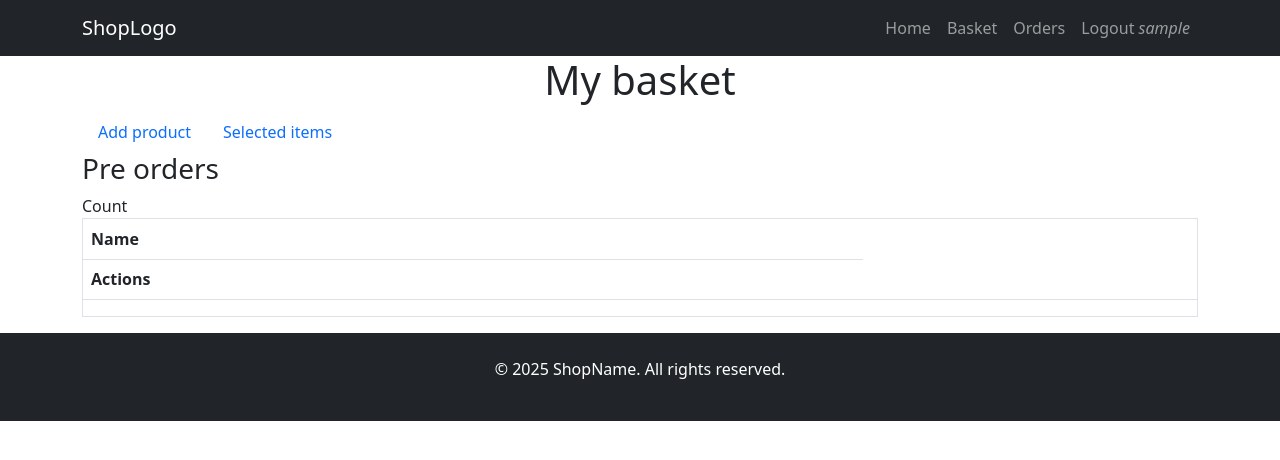
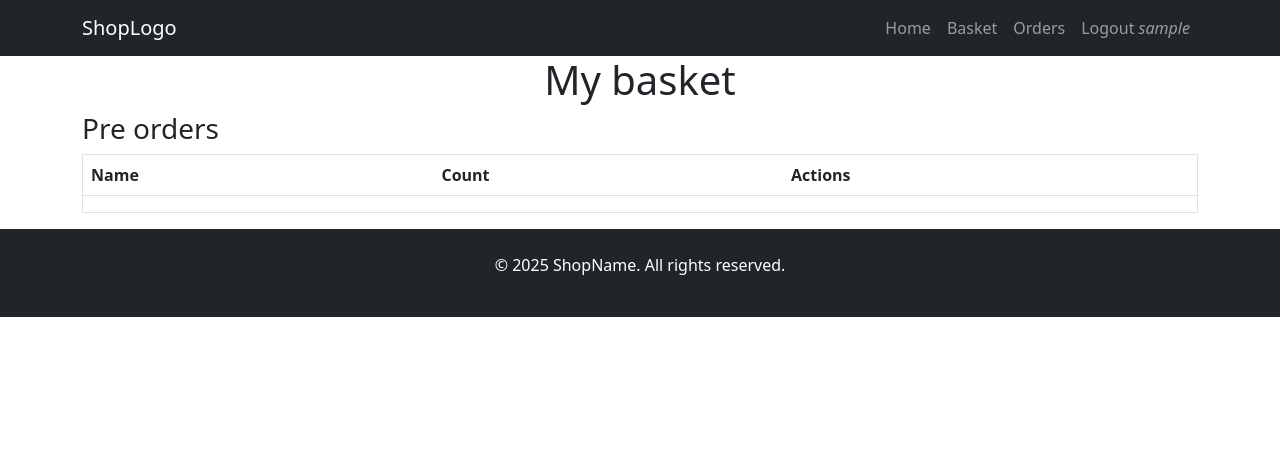
Before and after one commit to davit312/pybuy, a Flask app: page /basket in a window 1280 px wide. Shown: the top 460 px of the page. Run offline with Flask 3, Linux system fonts and the light colour scheme; the visitor is signed in with stand-in values (Sample User, id 1); data that the repository does not hold is empty.

Commit message:
add basket page

```diff
--- a/flaskr/blueprints/shop.py
+++ b/flaskr/blueprints/shop.py
@@ -12,7 +12,7 @@ def home():
     return render_template('pages/index.html', user=current_user, products=products)
 
 
-@shop_bp.route('/basket/put/<int:product_id>/<int:quantity>', methods=['GET'])
+@shop_bp.route('/basket/put/<int:product_id>/<int:quantity>', methods=['POST'])
 @login_required
 def put_to_basket(product_id, quantity):
     product = db.session.query(Product).get(product_id)
--- a/flaskr/templates/base.html
+++ b/flaskr/templates/base.html
@@ -37,7 +37,7 @@
           </li>
           {% else %}
           <li class="nav-item">
-            <a class="nav-link" href="">Basket</a>
+            <a class="nav-link" href="{{url_for('shop.basket')}}">Basket</a>
           </li>
           <li class="nav-item">
             <a class="nav-link" href="">Orders</a>
--- a/flaskr/templates/pages/basket.html
+++ b/flaskr/templates/pages/basket.html
@@ -3,21 +3,13 @@
 {% block content %}
 <div class="container">
     <h1 class="text-center">My basket</h1>
-    <ul class="nav">
-        <li class="nav-item">
-            <a class="nav-link active" target="_blank" href="{{url_for('admin.new_product')}}">Add product</a>
-        </li>
-        <li class="nav-item">
-            <a class="nav-link" href="#">Selected items</a>
-        </li>
-    </ul>
     <h3>Pre orders</h3>
     <div class="table-responsive table-striped table-bordered table-hover">
         <table class="table">
             <thead>
                 <tr>
                     <th>Name</th>
-                    <tr>Count</tr>
+                    <th>Count</th>
                     <th>Actions</th>
                 </tr>
             </thead>
```
Also changed, not shown: flaskr/templates/pages/index.html (+25 -1 lines).
